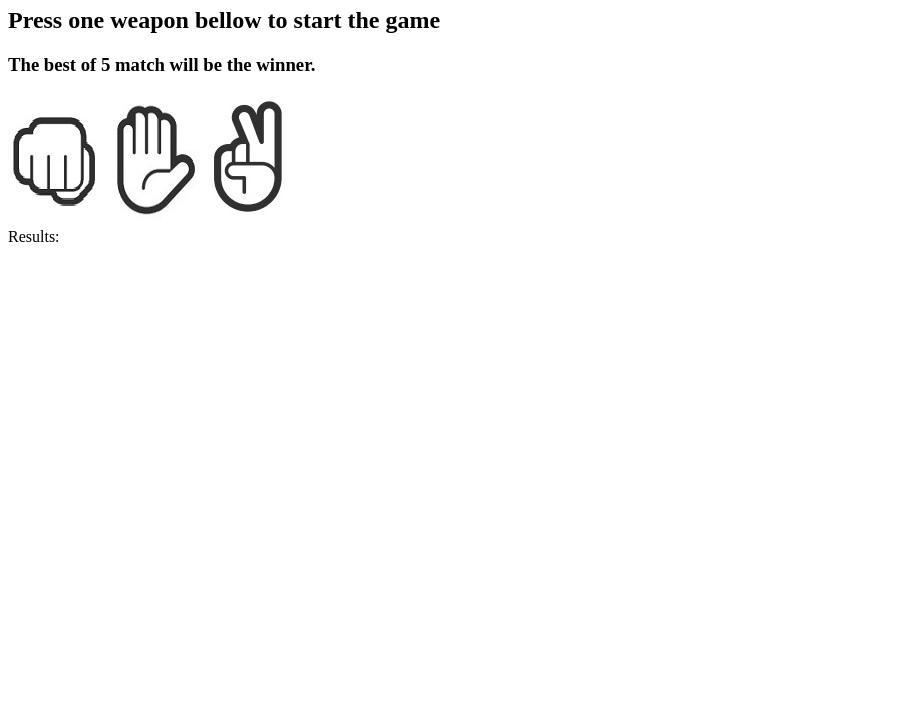
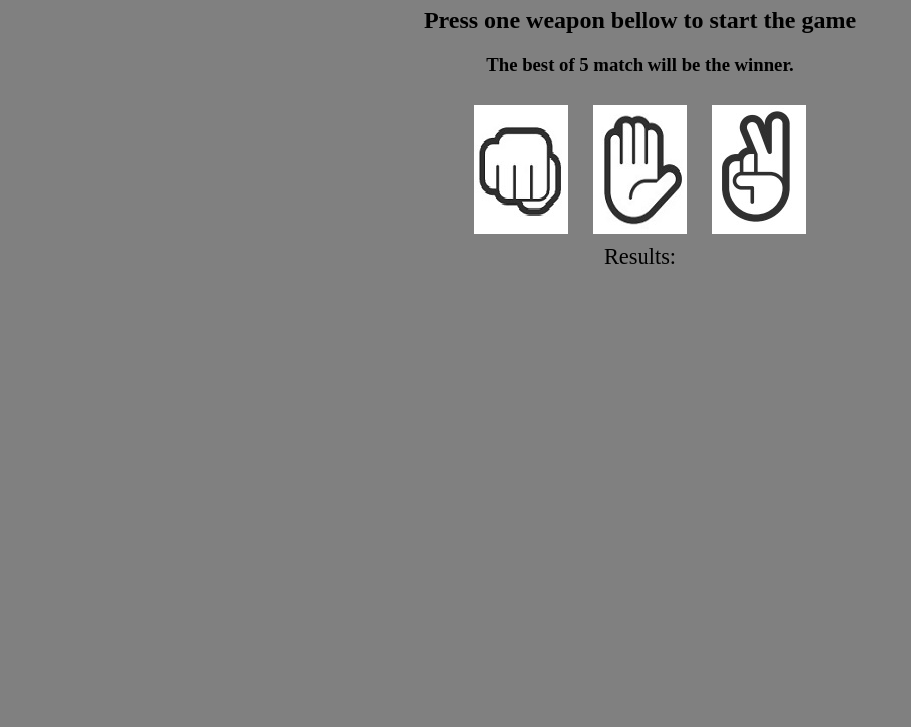
Before and after one commit to Direcaoass/Rock-Paper-Scissors, a plain HTML site: page index.html in a window 1280 px wide. Shown: the part 73-800 px from the top of the page, without its empty margins (0-911 px from the left). Drawn offline with Linux system fonts and the light colour scheme.

Commit message:
css link updated

```diff
--- a/index.html
+++ b/index.html
@@ -6,8 +6,9 @@
     <meta http-equiv="X-UA-Compatible" content="IE=edge">
     <meta name="viewport" content="width=device-width, initial-scale=1.0">
     <title>Rock,paper,scissor</title>
+    <link rel="stylesheet"  href="styles.css"/>
     <script src="script.js" defer></script>
-    <link rel="stylesheet" type=“text/css” href="styles.css">
+
 
     <h1>Rock,paper or scissors?</h1>
 </head>
```
